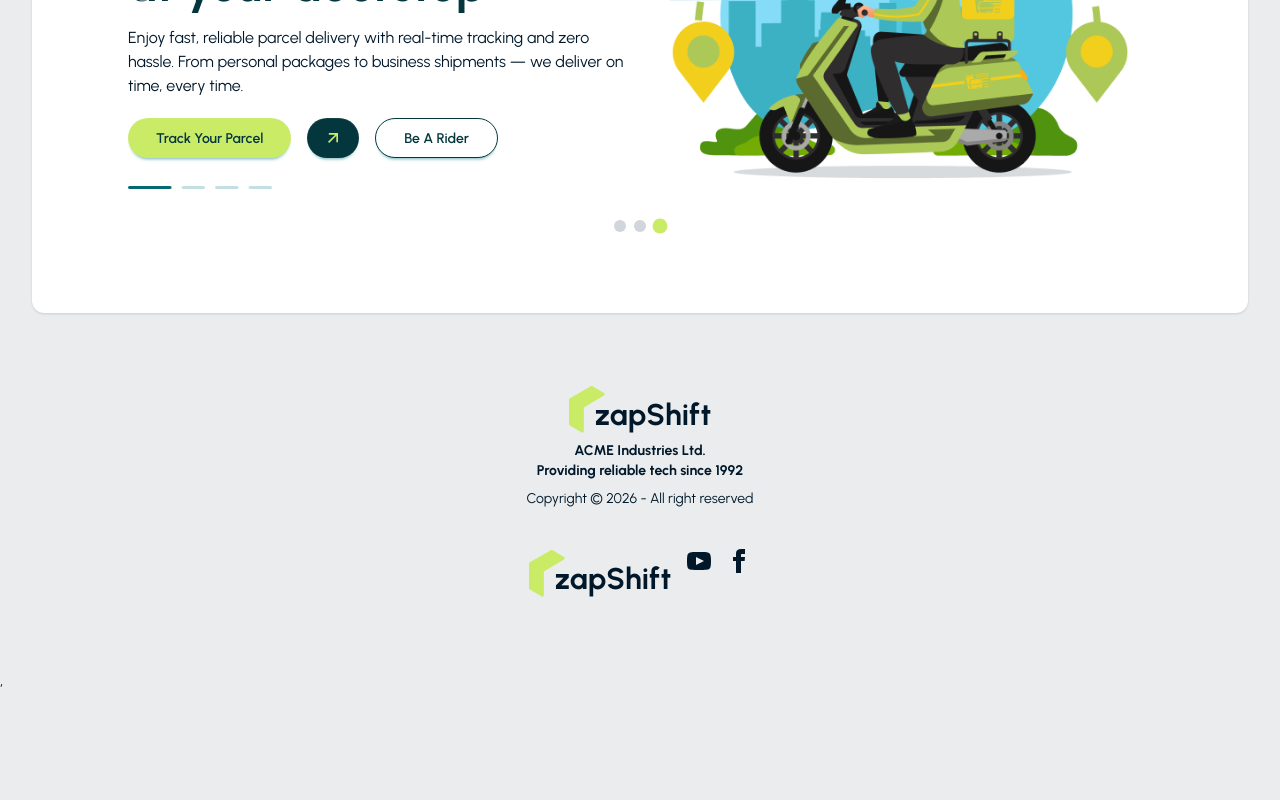
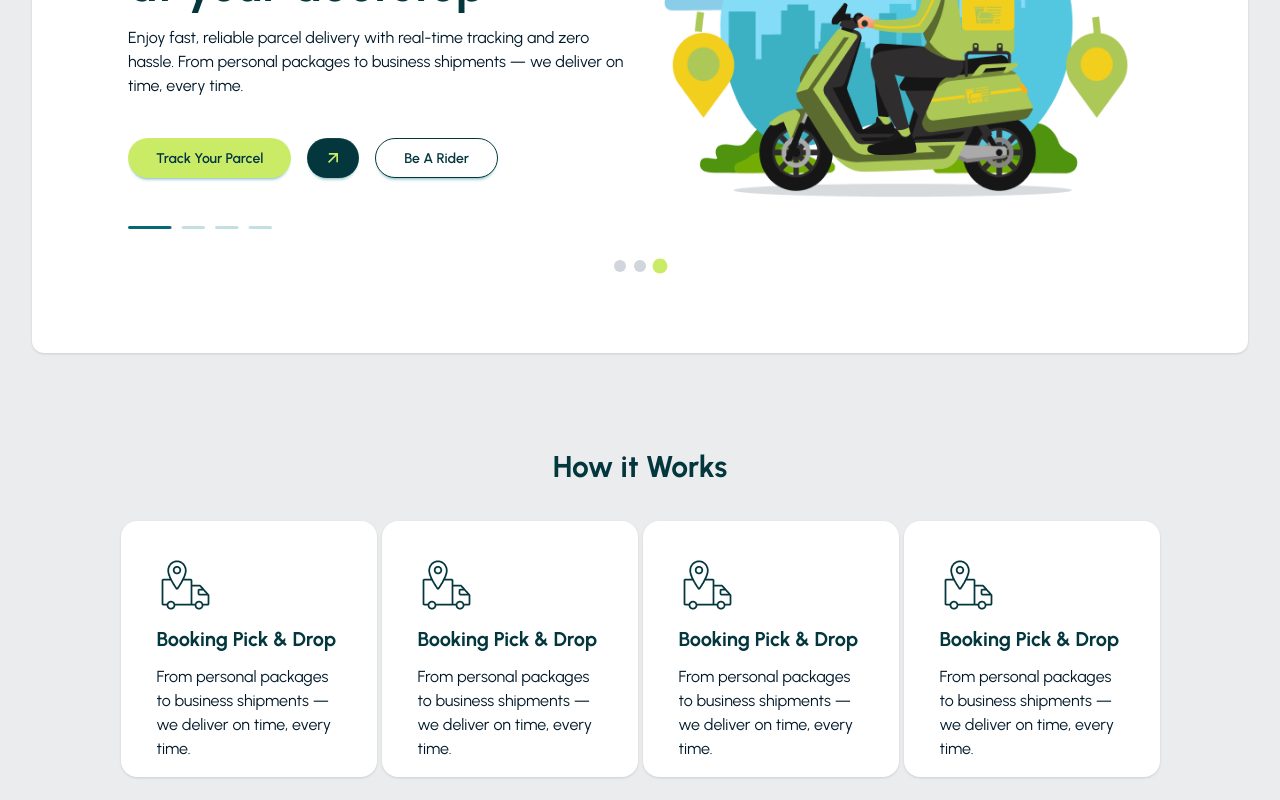
Before and after one commit to mdshahriurahmed/zapShiftClient, a React (Vite) app: page / in a window 1280 px wide. Shown: the part 460-1260 px from the top of the page. Before the commit the page ends 1153 px from the top, so only its background shows below. Built offline with nearby package versions, Linux system fonts and the light colour scheme.

Commit message:
How it works section completed

```diff
--- a/src/pages/Home/Banner/Banner.jsx
+++ b/src/pages/Home/Banner/Banner.jsx
@@ -21,8 +21,8 @@ const Banner = () => {
                     onClick={onClickHandler}
                     aria-label={`${label} ${index + 1}`}
                     className={`mx-1 h-3 w-3 rounded-full transition-all duration-300 ${isSelected
-                            ? "bg-primary scale-125"
-                            : "bg-gray-300 hover:bg-gray-400"
+                        ? "bg-primary scale-125"
+                        : "bg-gray-300 hover:bg-gray-400"
                         }`}
                 />
             )}
--- a/src/pages/Home/Banner/Buttons.jsx
+++ b/src/pages/Home/Banner/Buttons.jsx
@@ -4,7 +4,7 @@ const Buttons = () => {
         <div className="my-5">
             <button className="btn bg-primary text-secondary rounded-full  sm:px-7 border-0 ">Track Your Parcel</button>
             <button className="btn bg-secondary  text-primary rounded-full text-xl  mx-1 sm:mx-4 border-0 "><RiArrowRightUpLine /></button>
-            <button className="btn bg-neutral text-secondary rounded-full  sm:px-7 border-secondary ">Be A Rider</button>
+            <button className="btn bg-neutral text-secondary rounded-full  sm:px-7 border-secondary my-5">Be A Rider</button>
         </div>
     );
 };
--- a/src/pages/Home/Home/Home.jsx
+++ b/src/pages/Home/Home/Home.jsx
@@ -1,10 +1,12 @@
 import Banner from '../Banner/Banner';
+import HowWorks from '../HowWorks/HowWorks';
 
 const Home = () => {
     return (
         <div >
             <div >
                 <Banner></Banner>
+                <HowWorks></HowWorks>
 
             </div>
         </div>
--- /dev/null
+++ b/src/pages/Home/HowWorks/HowWorks.jsx
@@ -0,0 +1,36 @@
+import booking from "../../../assets/bookingIcon.png"
+const HowWorks = () => {
+    return (
+        <div className="mb-8 p-1 sm:p-6 lg:py-16 lg:px-24">
+            <h1 className="text-3xl font-bold text-secondary text-center">How it Works</h1>
+            <div className="mt-9 grid grid-cols-1 sm:grid-cols-2 lg:grid-cols-3 xl:grid-cols-4  justify-items-center gap-5">
+                {/* card 1 */}
+                <div className="h-64 w-64 2xl:w-72 p-9 bg-white rounded-2xl shadow p-1.5">
+                    <img src={booking} alt="" />
+                    <h1 className="text-secondary font-bold text-xl my-3">Booking Pick & Drop</h1>
+                    <p>From personal packages to business shipments — we deliver on time, every time.</p>
+                </div>
+                {/* card 2 */}
+                <div className="h-64 w-64 2xl:w-72 p-9 bg-white rounded-2xl shadow p-1.5">
+                    <img src={booking} alt="" />
+                    <h1 className="text-secondary font-bold text-xl my-3">Booking Pick & Drop</h1>
+                    <p>From personal packages to business shipments — we deliver on time, every time.</p>
+                </div>
+                {/* card 3 */}
+                <div className="h-64 w-64 2xl:w-72 p-9 bg-white rounded-2xl shadow p-1.5">
+                    <img src={booking} alt="" />
+                    <h1 className="text-secondary font-bold text-xl my-3">Booking Pick & Drop</h1>
+                    <p>From personal packages to business shipments — we deliver on time, every time.</p>
+                </div>
+                {/* card 4 */}
+                <div className="h-64 w-64 2xl:w-72 p-9 bg-white rounded-2xl shadow p-1.5">
+                    <img src={booking} alt="" />
+                    <h1 className="text-secondary font-bold text-xl my-3">Booking Pick & Drop</h1>
+                    <p>From personal packages to business shipments — we deliver on time, every time.</p>
+                </div>
+            </div>
+        </div>
+    );
+};
+
+export default HowWorks;
```
Also changed, not shown: 1 other file (tests, documents, lock files or other folders).
